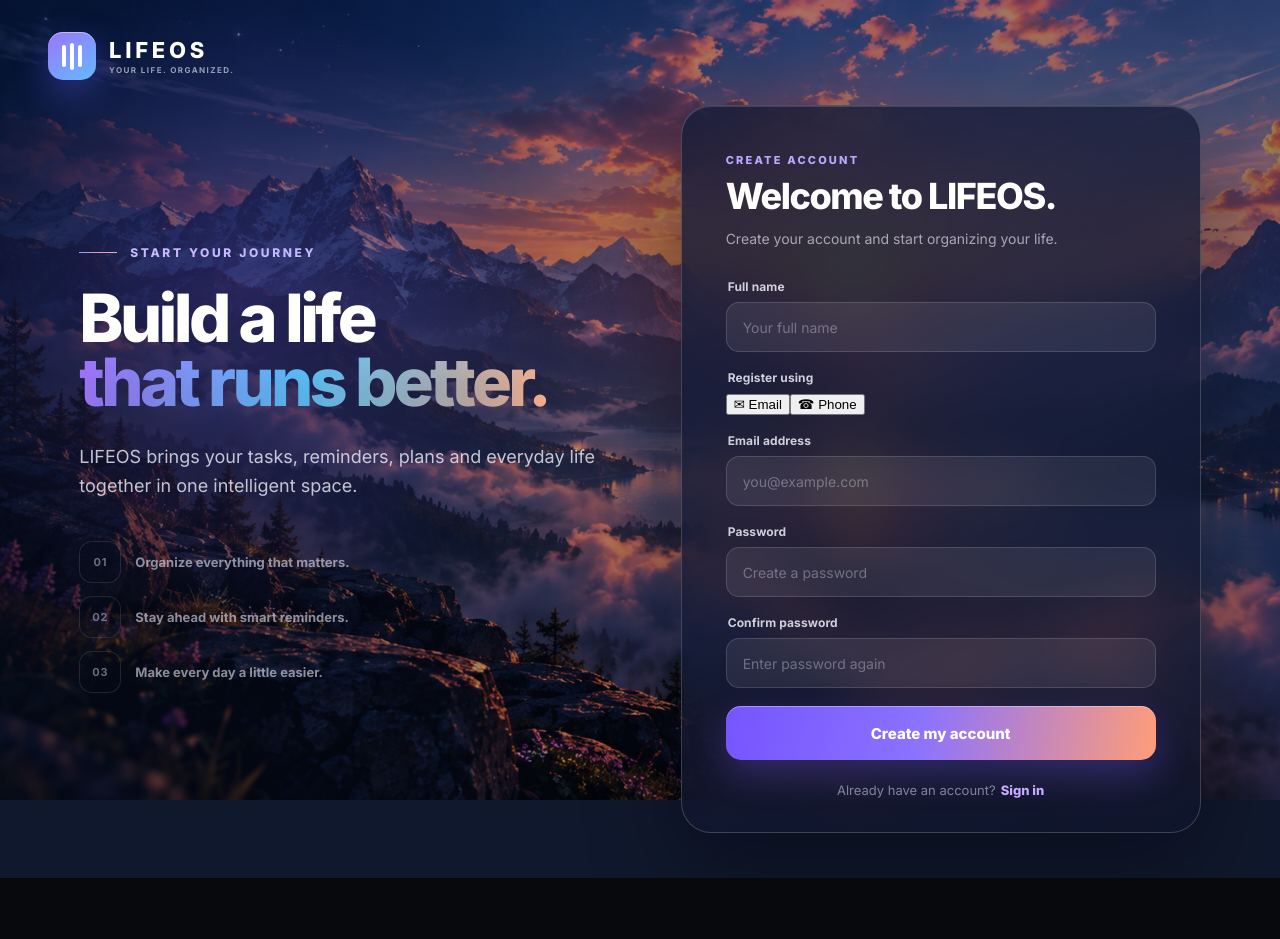
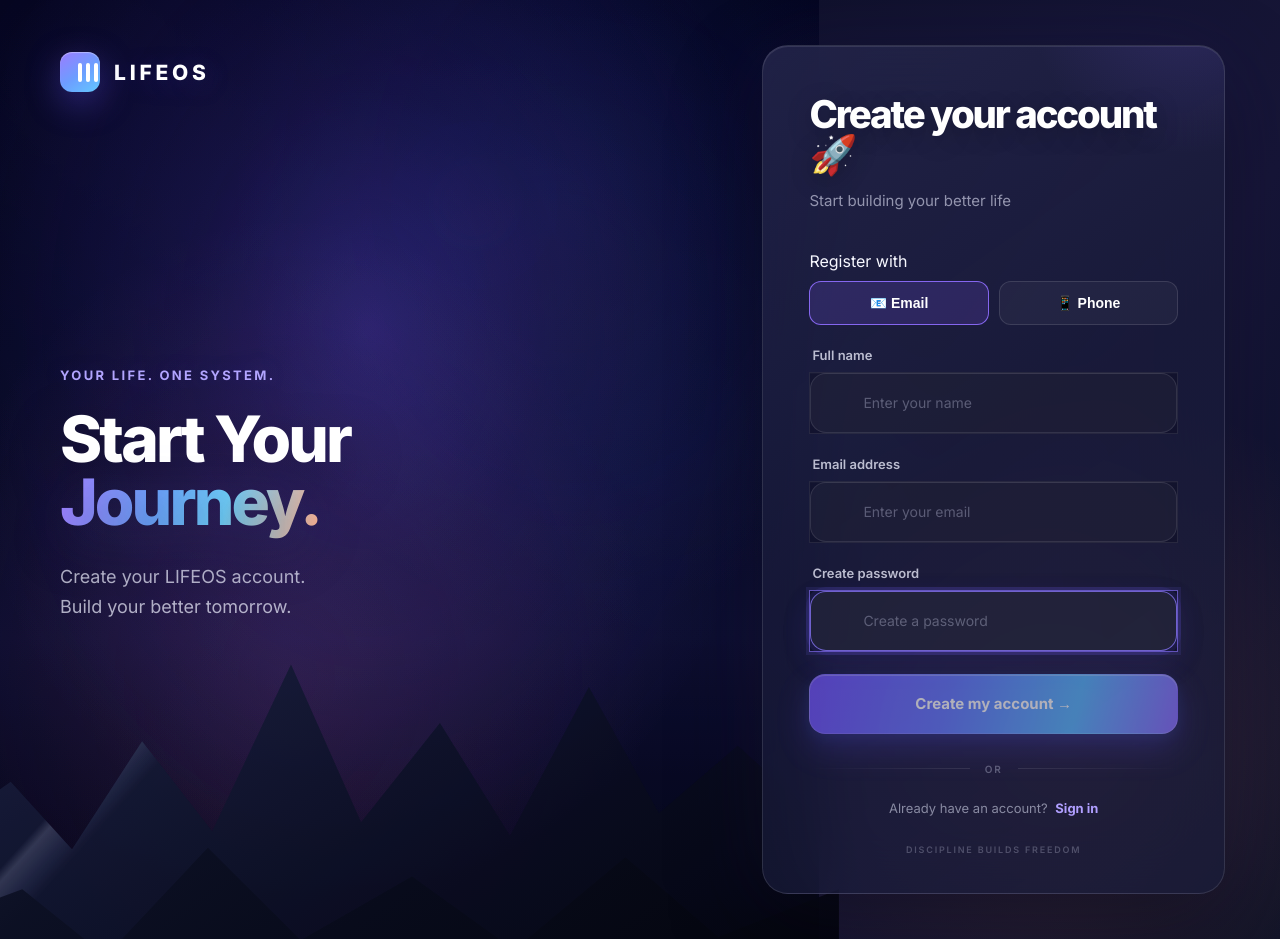
Before and after one commit to singhadarsh2036-rgb/LIFEOS, a React (Vite) app in the folder frontend/: page /register in a window 1280 px wide. Before the commit the page ends 878 px from the top, so only its background shows below. Built offline with nearby package versions, Linux system fonts and the light colour scheme.

Commit message:
Remove OTP verification from registration

```diff
--- a/frontend/src/Register.jsx
+++ b/frontend/src/Register.jsx
@@ -1,402 +1,605 @@
-import { useState } from 'react'
+import './App.css'
+import { useEffect, useState } from 'react'
 import { useNavigate } from 'react-router-dom'
-import PhoneInput from 'react-phone-number-input'
+import PhoneInput, { isValidPhoneNumber } from 'react-phone-number-input'
 import 'react-phone-number-input/style.css'
-import './Register.css'
+
+const API = 'https://lifeos-v22r.onrender.com'
 
 function Register() {
   const navigate = useNavigate()
 
   const [name, setName] = useState('')
-  const [registerMethod, setRegisterMethod] = useState('email')
+  const [registrationMethod, setRegistrationMethod] = useState('email')
+
   const [email, setEmail] = useState('')
   const [phone, setPhone] = useState('')
+
   const [password, setPassword] = useState('')
-  const [confirmPassword, setConfirmPassword] = useState('')
+
+  const [emailError, setEmailError] = useState('')
+  const [phoneError, setPhoneError] = useState('')
+
+  const [checkingEmail, setCheckingEmail] = useState(false)
+  const [checkingPhone, setCheckingPhone] = useState(false)
 
   const [loading, setLoading] = useState(false)
-  const [message, setMessage] = useState('')
 
-  const API = 'https://lifeos-v22r.onrender.com'
+  // ================================
+  // CHECK EMAIL
+  // ================================
 
-  const showMessage = (text) => {
-    setMessage(text)
+  useEffect(() => {
+    const value = email.trim()
 
-    setTimeout(() => {
-      setMessage('')
-    }, 2500)
-  }
+    if (!value) {
+      setEmailError('')
+      setCheckingEmail(false)
+      return
+    }
+
+    if (!/^[^\s@]+@[^\s@]+\.[^\s@]+$/.test(value)) {
+      setEmailError('')
+      setCheckingEmail(false)
+      return
+    }
+
+    const timer = setTimeout(async () => {
+      setCheckingEmail(true)
+
+      try {
+        const response = await fetch(
+          `${API}/users/check-email?email=${encodeURIComponent(value)}`
+        )
+
+        if (!response.ok) return
+
+        const exists = await response.json()
+
+        if (exists) {
+          setEmailError('Email already registered')
+        } else {
+          setEmailError('')
+        }
+      } catch (error) {
+        console.error('EMAIL CHECK ERROR:', error)
+      } finally {
+        setCheckingEmail(false)
+      }
+    }, 400)
+
+    return () => clearTimeout(timer)
+  }, [email])
+
+  // ================================
+  // CHECK PHONE
+  // ================================
+
+  useEffect(() => {
+    if (!phone) {
+      setPhoneError('')
+      setCheckingPhone(false)
+      return
+    }
+
+    if (!isValidPhoneNumber(phone)) {
+      setPhoneError('')
+      setCheckingPhone(false)
+      return
+    }
+
+    const timer = setTimeout(async () => {
+      setCheckingPhone(true)
+
+      try {
+        const response = await fetch(
+          `${API}/users/check-phone?phone=${encodeURIComponent(phone)}`
+        )
+
+        if (!response.ok) return
+
+        const exists = await response.json()
+
+        if (exists) {
+          setPhoneError('Phone number already registered')
+        } else {
+          setPhoneError('')
+        }
+      } catch (error) {
+        console.error('PHONE CHECK ERROR:', error)
+      } finally {
+        setCheckingPhone(false)
+      }
+    }, 400)
+
+    return () => clearTimeout(timer)
+  }, [phone])
+
+  // ================================
+  // REGISTER
+  // ================================
 
   const handleRegister = async (event) => {
     event.preventDefault()
 
-    if (!name.trim()) {
-      showMessage('Please enter your name')
+    if (password.length < 6) {
+      alert('Password must be at least 6 characters.')
       return
     }
 
-    if (registerMethod === 'email' && !email.trim()) {
-      showMessage('Please enter your email')
+    if (registrationMethod === 'email' && emailError) {
+      alert(emailError)
       return
     }
 
-    if (registerMethod === 'phone' && !phone) {
-      showMessage('Please enter your phone number')
+    if (registrationMethod === 'phone' && phoneError) {
+      alert(phoneError)
       return
     }
 
-    if (!password) {
-      showMessage('Please enter a password')
+    if (registrationMethod === 'email' && !email.trim()) {
+      alert('Please enter your email address.')
       return
     }
 
-    if (password.length < 6) {
-      showMessage('Password must be at least 6 characters')
-      return
+    if (registrationMethod === 'phone') {
+      if (!phone) {
+        alert('Please enter your phone number.')
+        return
+      }
+
+      if (!isValidPhoneNumber(phone)) {
+        alert('Please enter a valid phone number.')
+        return
+      }
     }
 
-    if (password !== confirmPassword) {
-      showMessage('Passwords do not match')
-      return
-    }
+    setLoading(true)
 
     try {
-      setLoading(true)
-
-      const response = await fetch(`${API}/users`, {
+      // CREATE ACCOUNT
+      const registerResponse = await fetch(`${API}/users`, {
         method: 'POST',
         headers: {
-          'Content-Type': 'application/json',
+          'Content-Type': 'application/json'
         },
         body: JSON.stringify({
-          name: name.trim(),
-          email:
-            registerMethod === 'email'
-              ? email.trim()
-              : '',
-          phone:
-            registerMethod === 'phone'
-              ? phone
-              : '',
-          password,
-        }),
+          name,
+          email: registrationMethod === 'email' ? email : '',
+          phone: registrationMethod === 'phone' ? phone : '',
+          password
+        })
       })
 
-      if (!response.ok) {
-        const errorText = await response.text()
+      const registerText = await registerResponse.text()
 
-        let errorMessage = 'Registration failed'
+      console.log(
+        'REGISTER RESPONSE:',
+        registerResponse.status,
+        registerText
+      )
+
+      if (!registerResponse.ok) {
+        let data
 
         try {
-          const errorData = JSON.parse(errorText)
-
-          errorMessage =
-            errorData.error ||
-            errorData.message ||
-            errorMessage
+          data = JSON.parse(registerText)
         } catch {
-          if (errorText) {
-            errorMessage = errorText
-          }
+          data = registerText
         }
 
-        throw new Error(errorMessage)
+        alert(
+          typeof data === 'object'
+            ? data?.message || data?.error || 'Registration failed'
+            : data || 'Registration failed'
+        )
+
+        return
       }
 
-      showMessage('Account created successfully 🎉')
+      // AUTO LOGIN
+      const loginResponse = await fetch(`${API}/users/login`, {
+        method: 'POST',
+        headers: {
+          'Content-Type': 'application/json'
+        },
+        body: JSON.stringify({
+          login: registrationMethod === 'email' ? email : phone,
+          password
+        })
+      })
 
-      setTimeout(() => {
-        navigate('/')
-      }, 1000)
+      const loginText = await loginResponse.text()
 
+      console.log(
+        'AUTO LOGIN RESPONSE:',
+        loginResponse.status,
+        loginText
+      )
+
+      if (!loginResponse.ok) {
+        alert(
+          'Account created successfully, but automatic login failed. Please login manually.'
+        )
+
+        navigate('/login')
+        return
+      }
+
+      localStorage.setItem('token', loginText)
+
+      alert('Account created successfully! 🎉')
+
+      navigate('/dashboard')
     } catch (error) {
       console.error('REGISTER ERROR:', error)
-      showMessage(
-        error.message || 'Could not create your account'
-      )
+      alert('Registration error: ' + error.message)
     } finally {
       setLoading(false)
     }
   }
 
+  // ================================
+  // SWITCH METHOD
+  // ================================
+
+  const switchMethod = (method) => {
+    setRegistrationMethod(method)
+    setEmailError('')
+    setPhoneError('')
+  }
+
   return (
-    <div className="lifeos-register">
+    <div className="login-page">
 
-      <div className="lifeos-register-bg" />
+      <div className="login-mountains" />
 
-      {/* BRAND */}
+      {/* LEFT SIDE */}
 
-      <div className="lifeos-register-brand">
+      <section className="login-left">
 
-        <div className="lifeos-register-logo">
-          <span />
-          <span />
-          <span />
+        <div className="login-brand">
+          <div className="login-brand-mark">
+            <span />
+          </div>
+
+          LIFEOS
         </div>
 
-        <div>
-          <div className="lifeos-register-brand-name">
-            LIFEOS
-          </div>
+        <div className="login-hero">
 
-          <div className="lifeos-register-brand-tagline">
-            YOUR LIFE. ORGANIZED.
-          </div>
+          <p className="login-kicker">
+            Your life. One system.
+          </p>
+
+          <h1>
+            Start Your
+            <br />
+
+            <span className="login-gradient-text">
+              Journey.
+            </span>
+          </h1>
+
+          <p className="login-hero-copy">
+            Create your LIFEOS account.
+            <br />
+            Build your better tomorrow.
+          </p>
+
         </div>
 
-      </div>
+      </section>
 
+      {/* RIGHT SIDE */}
 
-      <main className="lifeos-register-main">
+      <section className="login-right">
 
-        {/* LEFT SIDE */}
+        <div className="login-card">
 
-        <section className="lifeos-register-hero">
+          <h2>
+            Create your account 🚀
+          </h2>
 
-          <div className="lifeos-register-eyebrow">
-            <span />
-            START YOUR JOURNEY
-          </div>
-
-          <h1>
-            Build a life
-            <br />
-            <span>that runs better.</span>
-          </h1>
-
-          <p>
-            LIFEOS brings your tasks, reminders, plans and
-            everyday life together in one intelligent space.
+          <p className="login-card-subtitle">
+            Start building your better life
           </p>
 
-          <div className="lifeos-register-steps">
+          <form
+            className="login-form"
+            onSubmit={handleRegister}
+          >
 
-            <div className="lifeos-register-step">
-              <div>01</div>
-              <span>Organize everything that matters.</span>
-            </div>
+            {/* METHOD */}
 
-            <div className="lifeos-register-step">
-              <div>02</div>
-              <span>Stay ahead with smart reminders.</span>
-            </div>
+            <div style={{ marginBottom: '22px' }}>
 
-            <div className="lifeos-register-step">
-              <div>03</div>
-              <span>Make every day a little easier.</span>
-            </div>
+              <label
+                style={{
+                  display: 'block',
+                  marginBottom: '10px'
+                }}
+              >
+                Register with
+              </label>
 
-          </div>
-
-        </section>
-
-
-        {/* REGISTER CARD */}
-
-        <section className="lifeos-register-card">
-
-          <div className="lifeos-register-card-header">
-
-            <span className="lifeos-register-card-label">
-              CREATE ACCOUNT
-            </span>
-
-            <h2>
-              Welcome to LIFEOS.
-            </h2>
-
-            <p>
-              Create your account and start organizing your life.
-            </p>
-
-          </div>
-
-
-          <form onSubmit={handleRegister}>
-
-            {/* NAME */}
-
-            <div className="lifeos-register-field">
-
-              <label>Full name</label>
-
-              <input
-                type="text"
-                placeholder="Your full name"
-                value={name}
-                onChange={(event) =>
-                  setName(event.target.value)
-                }
-                autoComplete="name"
-              />
-
-            </div>
-
-
-            {/* REGISTER METHOD */}
-
-            <div className="lifeos-register-field">
-
-              <label>Register using</label>
-
-              <div className="register-method-toggle">
+              <div
+                style={{
+                  display: 'grid',
+                  gridTemplateColumns: '1fr 1fr',
+                  gap: '10px'
+                }}
+              >
 
                 <button
                   type="button"
-                  className={
-                    registerMethod === 'email'
-                      ? 'active'
-                      : ''
-                  }
-                  onClick={() => {
-                    setRegisterMethod('email')
-                    setPhone('')
+                  onClick={() => switchMethod('email')}
+                  style={{
+                    padding: '13px 12px',
+                    borderRadius: '12px',
+                    border:
+                      registrationMethod === 'email'
+                        ? '1px solid rgba(145,110,255,0.9)'
+                        : '1px solid rgba(255,255,255,0.12)',
+                    background:
+                      registrationMethod === 'email'
+                        ? 'rgba(113,82,220,0.22)'
+                        : 'rgba(255,255,255,0.04)',
+                    color: '#fff',
+                    fontSize: '14px',
+                    fontWeight: '700',
+                    cursor: 'pointer'
                   }}
                 >
-                  ✉ Email
+                  📧 Email
                 </button>
 
                 <button
                   type="button"
-                  className={
-                    registerMethod === 'phone'
-                      ? 'active'
-                      : ''
-                  }
-                  onClick={() => {
-                    setRegisterMethod('phone')
-                    setEmail('')
+                  onClick={() => switchMethod('phone')}
+                  style={{
+                    padding: '13px 12px',
+                    borderRadius: '12px',
+                    border:
+                      registrationMethod === 'phone'
+                        ? '1px solid rgba(145,110,255,0.9)'
+                        : '1px solid rgba(255,255,255,0.12)',
+                    background:
+                      registrationMethod === 'phone'
+                        ? 'rgba(113,82,220,0.22)'
+                        : 'rgba(255,255,255,0.04)',
+                    color: '#fff',
+                    fontSize: '14px',
+                    fontWeight: '700',
+                    cursor: 'pointer'
                   }}
                 >
-                  ☎ Phone
+                  📱 Phone
                 </button>
 
               </div>
 
             </div>
 
+            {/* NAME */}
+
+            <div className="login-field">
+
+              <label htmlFor="register-name">
+                Full name
+              </label>
+
+              <div className="login-input-wrap">
+
+                <input
+                  id="register-name"
+                  className="login-input"
+                  type="text"
+                  placeholder="Enter your name"
+                  value={name}
+                  onChange={(e) => setName(e.target.value)}
+                  required
+                />
+
+              </div>
+
+            </div>
 
             {/* EMAIL */}
 
-            {registerMethod === 'email' && (
-              <div className="lifeos-register-field">
+            {registrationMethod === 'email' && (
 
-                <label>Email address</label>
+              <div className="login-field">
+
+                {emailError && (
+                  <div
+                    style={{
+                      color: '#ff4d4f',
+                      fontSize: '13px',
+                      fontWeight: '600',
+                      marginBottom: '6px'
+                    }}
+                  >
+                    {emailError}
+                  </div>
+                )}
+
+                <label htmlFor="register-email">
+                  Email address
+                </label>
+
+                <div className="login-input-wrap">
+
+                  <input
+                    id="register-email"
+                    className="login-input"
+                    type="email"
+                    placeholder="Enter your email"
+                    value={email}
+                    onChange={(e) => {
+                      setEmail(e.target.value)
+                      setEmailError('')
+                    }}
+                    required
+                  />
+
+                </div>
+
+                {checkingEmail && (
+                  <div
+                    style={{
+                      marginTop: '6px',
+                      fontSize: '12px',
+                      opacity: 0.65
+                    }}
+                  >
+                    Checking email...
+                  </div>
+                )}
+
+              </div>
+
+            )}
+
+            {/* PHONE */}
+
+            {registrationMethod === 'phone' && (
+
+              <div className="login-field">
+
+                {phoneError && (
+                  <div
+                    style={{
+                      color: '#ff4d4f',
+                      fontSize: '13px',
+                      fontWeight: '600',
+                      marginBottom: '6px'
+                    }}
+                  >
+                    {phoneError}
+                  </div>
+                )}
+
+                <label htmlFor="register-phone">
+                  Phone number
+                </label>
+
+                <div
+                  style={{
+                    display: 'flex',
+                    alignItems: 'center',
+                    minHeight: '48px',
+                    padding: '0 12px',
+                    borderRadius: '12px',
+                    border: '1px solid rgba(255,255,255,0.12)',
+                    background: 'rgba(255,255,255,0.04)'
+                  }}
+                >
+
+                  <PhoneInput
+                    id="register-phone"
+                    international
+                    defaultCountry="IN"
+                    countryCallingCodeEditable={false}
+                    value={phone}
+                    onChange={(value) => {
+                      setPhone(value || '')
+                      setPhoneError('')
+                    }}
+                    placeholder="Enter phone number"
+                    style={{
+                      width: '100%',
+                      background: 'transparent'
+                    }}
+                  />
+
+                </div>
+
+                {checkingPhone && (
+                  <div
+                    style={{
+                      marginTop: '6px',
+                      fontSize: '12px',
+                      opacity: 0.65
+                    }}
+                  >
+                    Checking phone number...
+                  </div>
+                )}
+
+              </div>
+
+            )}
+
+            {/* PASSWORD */}
+
+            <div className="login-field">
+
+              <label htmlFor="register-password">
+                Create password
+              </label>
+
+              <div className="login-input-wrap">
 
                 <input
-                  type="email"
-                  placeholder="you@example.com"
-                  value={email}
-                  onChange={(event) =>
-                    setEmail(event.target.value)
-                  }
-                  autoComplete="email"
+                  id="register-password"
+                  className="login-input"
+                  type="password"
+                  placeholder="Create a password"
+                  value={password}
+                  onChange={(e) => setPassword(e.target.value)}
+                  minLength={6}
+                  required
+                  autoFocus
                 />
 
               </div>
-            )}
-
-
-            {/* PHONE */}
-
-            {registerMethod === 'phone' && (
-              <div className="lifeos-register-field">
-
-                <label>Phone number</label>
-
-                <PhoneInput
-                  international
-                  defaultCountry="IN"
-                  countryCallingCodeEditable={false}
-                  placeholder="98765 43210"
-                  value={phone}
-                  onChange={setPhone}
-                  className="lifeos-phone-input"
-                />
-
-              </div>
-            )}
-
-
-            {/* PASSWORD */}
-
-            <div className="lifeos-register-field">
-
-              <label>Password</label>
-
-              <input
-                type="password"
-                placeholder="Create a password"
-                value={password}
-                onChange={(event) =>
-                  setPassword(event.target.value)
-                }
-                autoComplete="new-password"
-              />
 
             </div>
 
-
-            {/* CONFIRM PASSWORD */}
-
-            <div className="lifeos-register-field">
-
-              <label>Confirm password</label>
-
-              <input
-                type="password"
-                placeholder="Enter password again"
-                value={confirmPassword}
-                onChange={(event) =>
-                  setConfirmPassword(event.target.value)
-                }
-                autoComplete="new-password"
-              />
-
-            </div>
-
-
-            {/* SUBMIT */}
-
             <button
-              className="lifeos-register-submit"
+              className="login-submit"
               type="submit"
-              disabled={loading}
+              disabled={
+                loading ||
+                password.length < 6 ||
+                checkingEmail ||
+                checkingPhone ||
+                (registrationMethod === 'email' && !!emailError) ||
+                (registrationMethod === 'phone' && !!phoneError)
+              }
             >
               {loading
                 ? 'Creating account...'
-                : 'Create my account'}
+                : 'Create my account  →'}
             </button>
 
           </form>
 
+          <div className="login-divider">
+            OR
+          </div>
 
-          <div className="lifeos-register-login">
+          <p className="login-register">
 
-            Already have an account?
+            Already have an account?{' '}
 
             <button
               type="button"
-              onClick={() => navigate('/')}
+              onClick={() => navigate('/login')}
             >
               Sign in
             </button>
 
+          </p>
+
+          <div className="login-footer">
+            DISCIPLINE BUILDS FREEDOM
           </div>
 
-        </section>
+        </div>
 
-      </main>
-
-
-      {/* TOAST */}
-
-      {message && (
-        <div className="lifeos-register-toast">
-          <span>✓</span>
-          {message}
-        </div>
-      )}
+      </section>
 
     </div>
   )
```
